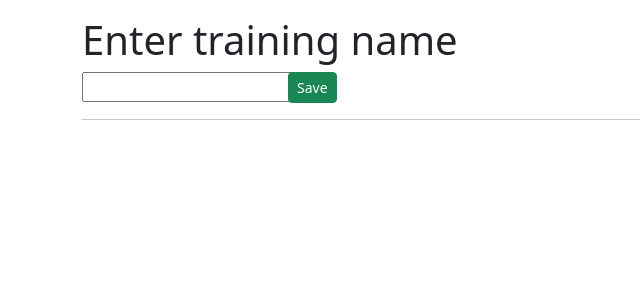
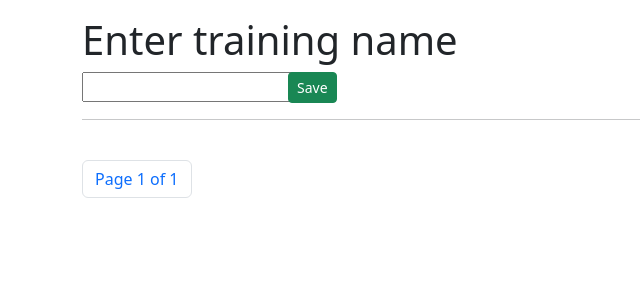
Before and after one commit to Pavhom/GymKeeper, a Django app: page / in a window 1280 px wide. Shown: the part 56-356 px from the top of the page, without its empty margins (0-640 px from the left). Run offline with Django 3.2, Linux system fonts and the light colour scheme; the visitor is signed in with stand-in values (Sample User, id 1); data that the repository does not hold is empty.

Commit message:
pagination added

```diff
--- a/mainscreen/models.py
+++ b/mainscreen/models.py
@@ -10,7 +10,6 @@ class Post(models.Model):
     author = models.ForeignKey(User, related_name='author', blank=True, null=True, on_delete=models.CASCADE)
     training_name = models.CharField(default=None, max_length=200)
     created_date = models.DateField(default=date.today)
-
 
     # def publish(self):
     #     # self.created_date = date.today()
--- a/mainscreen/templates/mainscreen/notes.html
+++ b/mainscreen/templates/mainscreen/notes.html
@@ -38,6 +38,7 @@
                         </div>
                     </div>
                 {% endfor %}
+                {% include "mainscreen/pagination.html" with page=notes %}
             </div>
         </div>
     </div>
--- a/mainscreen/templates/mainscreen/pagination.html
+++ b/mainscreen/templates/mainscreen/pagination.html
@@ -1,13 +1,11 @@
-<div class="pagination">
-    <span class="step-links">
+<nav aria-label="Page navigation example">
+    <ul class="pagination">
         {% if page.has_previous %}
-            <a href="?page={{ page.previous_page_number }}">Previous</a>
+            <li class="page-item"><a class="page-link" href="?page={{ page.previous_page_number }}">Previous</a></li>
         {% endif %}
-        <span class="current">
-            Page {{ page.number }} of {{ page.paginator.num_pages }}.
-        </span>
+            <li class="page-item"><a class="page-link">Page {{ page.number }} of {{ page.paginator.num_pages }}</a></li>
         {% if page.has_next %}
-            <a href="?page={{ page.next_page_number }}">Next</a>
+            <li class="page-item"><a class="page-link" href="?page={{ page.next_page_number }}">Next</a></li>
         {% endif %}
-    </span>
-</div>
+    </ul>
+</nav>
--- a/mainscreen/templates/mainscreen/post_list.html
+++ b/mainscreen/templates/mainscreen/post_list.html
@@ -29,5 +29,6 @@
         </div>
     {% endfor %}
 <br>
+    {% include "mainscreen/pagination.html" with page=posts %}
 </div>
 {% endblock %}
--- a/mainscreen/views.py
+++ b/mainscreen/views.py
@@ -2,20 +2,30 @@ from django.shortcuts import render, get_object_or_404, redirect
 from django.utils import timezone
 from django.http import HttpResponse
 from django.urls import reverse_lazy
-from django.views.generic import DeleteView, CreateView, UpdateView
+from django.views.generic import DeleteView, CreateView, UpdateView, ListView
 from django.contrib.auth.views import LoginView, auth_logout, login_required
 from django.contrib.auth.forms import AuthenticationForm
 from datetime import date
 from .models import Post, Exercise, Note
 from .forms import PostForm, ExerciseForm, RegisterUserForm, NoteForm
 from django.contrib.auth.models import User
-from django.db.models import F, Sum
+from django.db.models import Sum
+from django.core.paginator import Paginator, EmptyPage, PageNotAnInteger
 # Create your views here.
 
 @login_required
 def post_list(request):
     # display of all workouts
-    posts = Post.objects.filter(author=request.user, created_date__lte=date.today()).order_by('-created_date')
+    posts = Post.objects.filter(author=request.user).order_by('created_date')[::-1]
+    # pagination
+    paginator = Paginator(posts, 6)
+    page = request.GET.get('page')
+    try:
+        posts = paginator.page(page)
+    except PageNotAnInteger:
+        posts = paginator.page(1)
+    except EmptyPage:
+        posts = paginator.page(paginator.num_pages)
     # this part is responsible for adding a new workout
     if request.method == "POST":
         form = PostForm(request.POST)
@@ -26,11 +36,22 @@ def post_list(request):
             return redirect(post_list)
     else:
         form = PostForm()
-    return render(request, 'mainscreen/post_list.html', {'posts': posts, 'form': form})
+    return render(request, 'mainscreen/post_list.html', {'posts': posts, 'form': form, 'page': page})
 
 
 def notes_list(request):
-    notes = Note.objects.filter(note_author=request.user, created_date__lte=timezone.now()).order_by('-created_date')
+    # display of all notes
+    notes = Note.objects.filter(note_author=request.user).order_by('created_date')[::-1]
+    # pagination
+    paginator = Paginator(notes, 6)
+    page = request.GET.get('page')
+    try:
+        notes = paginator.page(page)
+    except PageNotAnInteger:
+        notes = paginator.page(1)
+    except EmptyPage:
+        notes = paginator.page(paginator.num_pages)
+    # this part is responsible for adding a new notes
     if request.method == "POST":
         form = NoteForm(request.POST)
         if form.is_valid():
@@ -40,7 +61,7 @@ def notes_list(request):
             return redirect(notes_list)
     else:
         form = NoteForm()
-    return render(request, 'mainscreen/notes.html', {'notes': notes, 'form': form})
+    return render(request, 'mainscreen/notes.html', {'notes': notes, 'form': form, 'page': page})
 
 
 def training_detail(request, pk):
```
